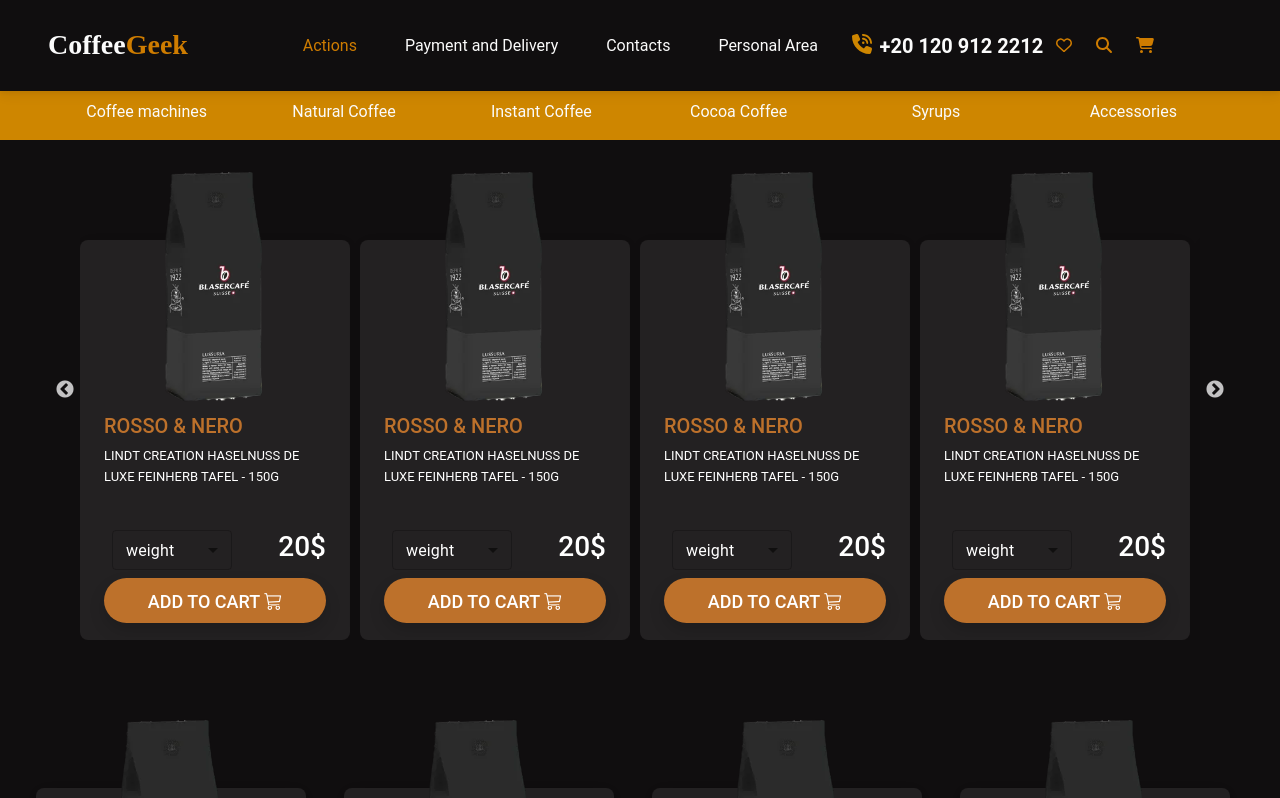
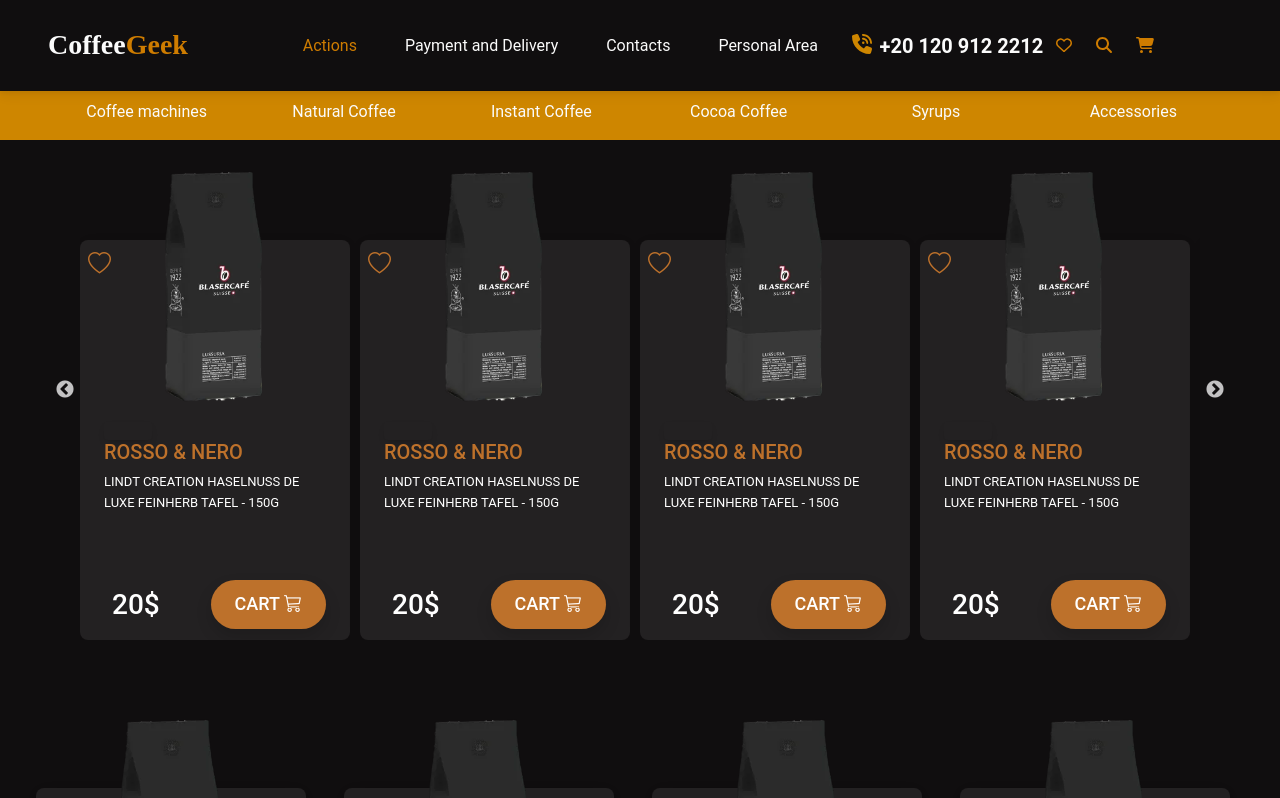
Before and after one commit to M-Michaell/coffee-center-frontend, a React (Create React App) app in the folder front_end/: page /home in a window 1280 px wide. Shown: the top 798 px of the page. Built offline with nearby package versions, Linux system fonts and the light colour scheme.

Commit message:
modify card

```diff
--- a/front_end/src/general_components/Card/Card.js
+++ b/front_end/src/general_components/Card/Card.js
@@ -1,47 +1,65 @@
 import * as React from 'react';
 import Badge from '@mui/material/Badge';
 import { styled } from '@mui/material/styles';
-import InputLabel from '@mui/material/InputLabel';
-import MenuItem from '@mui/material/MenuItem';
-import Select from '@mui/material/Select';
 import photo from './mm.png'
-import FormControl from '@mui/material/FormControl';
+import {useState} from "react";
 
 export default function Card() {
+     const [isHeartClicked, setHeartClicked] = useState(false);
     const [count, setCount] = React.useState(1);
     const [weight, setweight] = React.useState('');
+    const [invisible, setInvisible] = React.useState(false);
+    const [isCartVisible, setCartVisibility] = React.useState(true);
+    const StyledBadge = styled(Badge)(({ theme }) => ({'& .MuiBadge-badge': {
+      borderRadius: '50%',
+        height: "30px",
+        width: "30px",
+        backgroundColor:"#BD712B",
+            margin: '6px 6px',
+        border: `2px solid ${theme.palette.background.paper}`,},}));
     const handleChange = (event) => {
         setweight(event.target.value);
     };
+     const handleHeart = () => {
+    setHeartClicked(!isHeartClicked);
+  };
 
     return (
         <div className="mt-4">
             <div className="card text-start position-relative" style={{color:"#FFFFFF", width: "270px", height: "400px", backgroundColor:"#232122",  marginTop:"100px"}}>
                 <img src={photo} className="mt-5 position-absolute top-0 start-50 translate-middle" style={{height:"250px"}} alt="..." />
-                <div className="card-body" style={{marginTop:"150px"}}>
+                       <StyledBadge badgeContent={count} color="success"  invisible={!invisible}>
+
+                <div className="card-body " style={{marginTop:"150px"}}>
+                    <a className="btn "><i
+                        className={`m-2 bi ${isHeartClicked ? "bi-heart-fill" : "bi-heart"} position-absolute`}
+                        style={{ top: "0px", left: "0px", color: "#BD712B", fontSize: "23px" }}
+                        onClick={handleHeart}></i></a>
                     <h5 className="card-title" style={{color:"#BD712B"}}>ROSSO & NERO</h5>
                     <p className="card-text" style={{fontSize:"13px" , height:"60px"}}>LINDT CREATION HASELNUSS DE LUXE FEINHERB TAFEL - 150G </p>
-                    <div className="d-flex justify-content-between">
-                        <FormControl sx={{ m: 1, minWidth: 120 ,backgroundColor:"#232122"}} size="small">
-                        <InputLabel id="demo-select-small-label" sx={{backgroundColor:"#232122",color:"#FFFFFF"}}>weight</InputLabel>
-                            <Select
-                            labelId="demo-select-small-label"
-                            id="demo-select-small"
-                            value={weight}
-                            label="weight"
-                            onChange={handleChange}
-                            sx={{backgroundColor:"#232122"}}
 
-                            >
-                            <MenuItem value={10} sx={{backgroundColor:"#232122", color:"#FFFFFF", '&:hover': {backgroundColor: '#232122',}}}>100 g</MenuItem>
-                            <MenuItem value={20} sx={{backgroundColor:"#232122", color:"#FFFFFF"}}>250 g</MenuItem>
-                            <MenuItem value={30} sx={{backgroundColor:"#232122", color:"#FFFFFF"}}>1 kg</MenuItem>
-                            </Select>
-                        </FormControl>
-                        <h3 style={{color:"#FFFFFF"}} className="mt-2">20$</h3>
-                    </div>
-                        <a  style={{ backgroundColor:"#BD712B", color:"#FFFFFF", fontSize:"18px"}} onClick={()=>{}} className="shadow  rounded-pill btn w-100">ADD TO Cart <i className="bi bi-cart3"></i></a>
+                    {
+                            isCartVisible ?
+                                (
+                                    <div className="d-flex justify-content-between mt-5">
+                                    <h3 style={{color:"#FFFFFF"}} className="m-2">20$</h3>
+
+                                    <a  style={{ backgroundColor:"#BD712B", color:"#FFFFFF", fontSize:"18px"}} onClick={()=>{setInvisible(true); setCartVisibility(false); setCount(1)}} className="shadow  rounded-pill btn ">Cart <i className="bi bi-cart3"></i></a>
+                                    </div>
+                                )
+                                :
+                                (
+                                    <div className="d-flex justify-content-around mt-5">
+                                        <a  onClick={()=>{setCount(Math.max(count - 1, 0)); count <= 1 ? setCartVisibility(true): setCartVisibility(false) }} className="btn shadow  rounded  " style={{height:"44px", width:"62px", backgroundColor:"#BD712B", fontSize:"20px", color:"#FFFFFF"}}>-</a>
+                                        <h3>{20 * count}$</h3>
+                                        <a  onClick={()=>{setCount(count+1)}} className="btn shadow  rounded btn" style={{height:"44px", width:"62px", backgroundColor:"#BD712B", fontSize:"20px", color:"#FFFFFF"}}>+</a>
+
+                                    </div>
+                                )
+                        }
+
                 </div>
+                       </StyledBadge>
             </div>
         </div>
     );
@@ -130,3 +148,27 @@
 //         </div>
 //     );
 // }
+
+
+
+// <FormControl sx={{ m: 1, minWidth: 120 ,backgroundColor:"#232122"}} size="small">
+//                         <InputLabel id="demo-select-small-label" sx={{backgroundColor:"#232122",color:"#FFFFFF"}}>weight</InputLabel>
+//                             <Select
+//                             labelId="demo-select-small-label"
+//                             id="demo-select-small"
+//                             value={weight}
+//                             label="weight"
+//                             onChange={handleChange}
+//                             sx={{backgroundColor:"#232122"}}
+//
+//                             >
+//                             <MenuItem value={10} sx={{backgroundColor:"#232122", color:"#FFFFFF", '&:hover': {backgroundColor: '#232122',}}}>100 g</MenuItem>
+//                             <MenuItem value={20} sx={{backgroundColor:"#232122", color:"#FFFFFF"}}>250 g</MenuItem>
+//                             <MenuItem value={30} sx={{backgroundColor:"#232122", color:"#FFFFFF"}}>1 kg</MenuItem>
+//                             </Select>
+//                         </FormControl>
+
+// <div className="d-flex justify-content-between">
+//                         <h3 style={{color:"#FFFFFF"}} className="mt-2">20$</h3>
+//                     </div>
+//                         <a  style={{ backgroundColor:"#BD712B", color:"#FFFFFF", fontSize:"18px"}} onClick={()=>{}} className="shadow  rounded-pill btn w-100">ADD TO Cart <i className="bi bi-cart3"></i></a>
--- a/front_end/src/index.css
+++ b/front_end/src/index.css
@@ -7,7 +7,6 @@
   --gray2: #232122;
   --background: #100E0f;
 }
->>>>>>> a1fcd43014cbf4e06b30400a0a1a41c29c8c07bb
 body {
   margin: 0;
   font-family: -apple-system, BlinkMacSystemFont, 'Segoe UI', 'Roboto', 'Oxygen',
```
